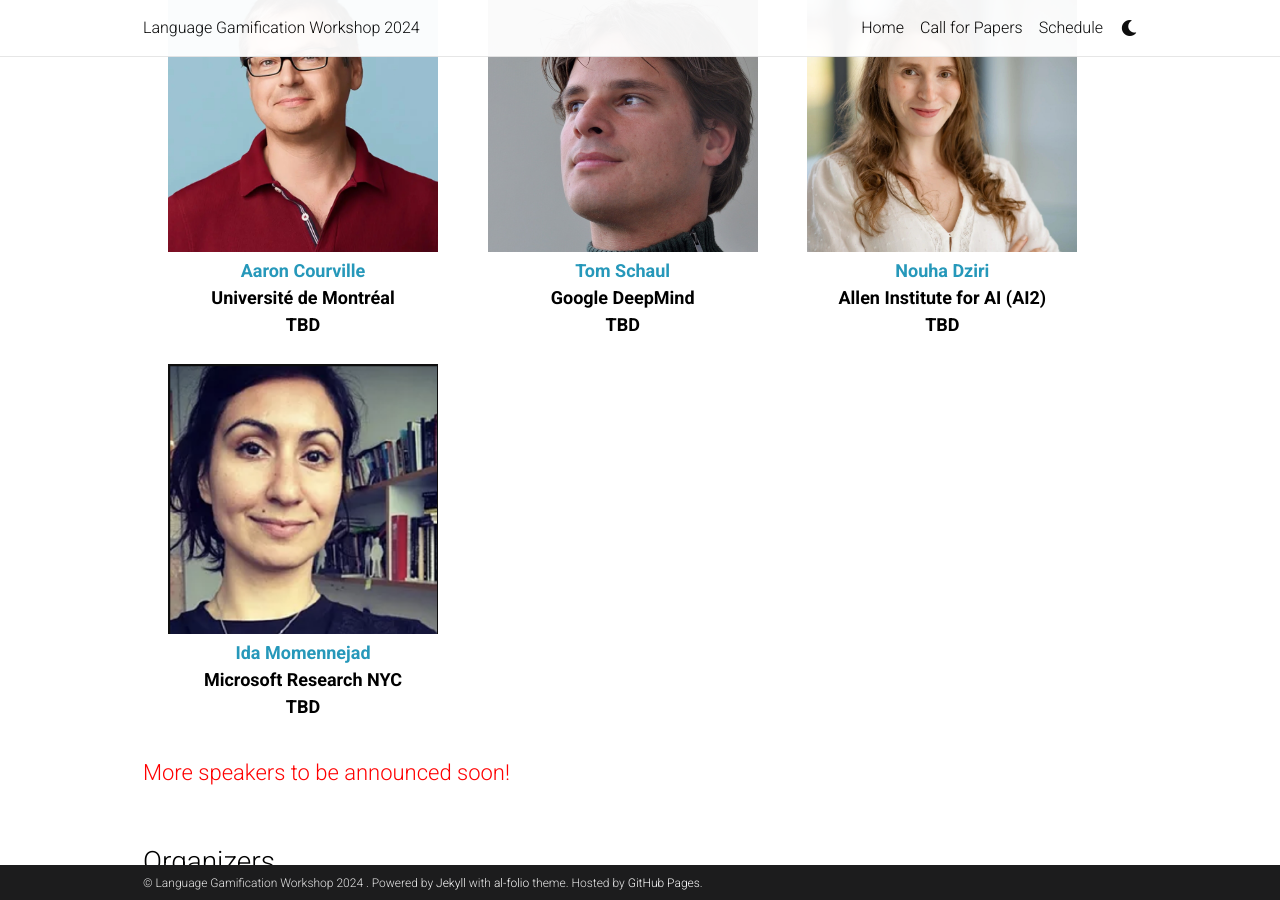
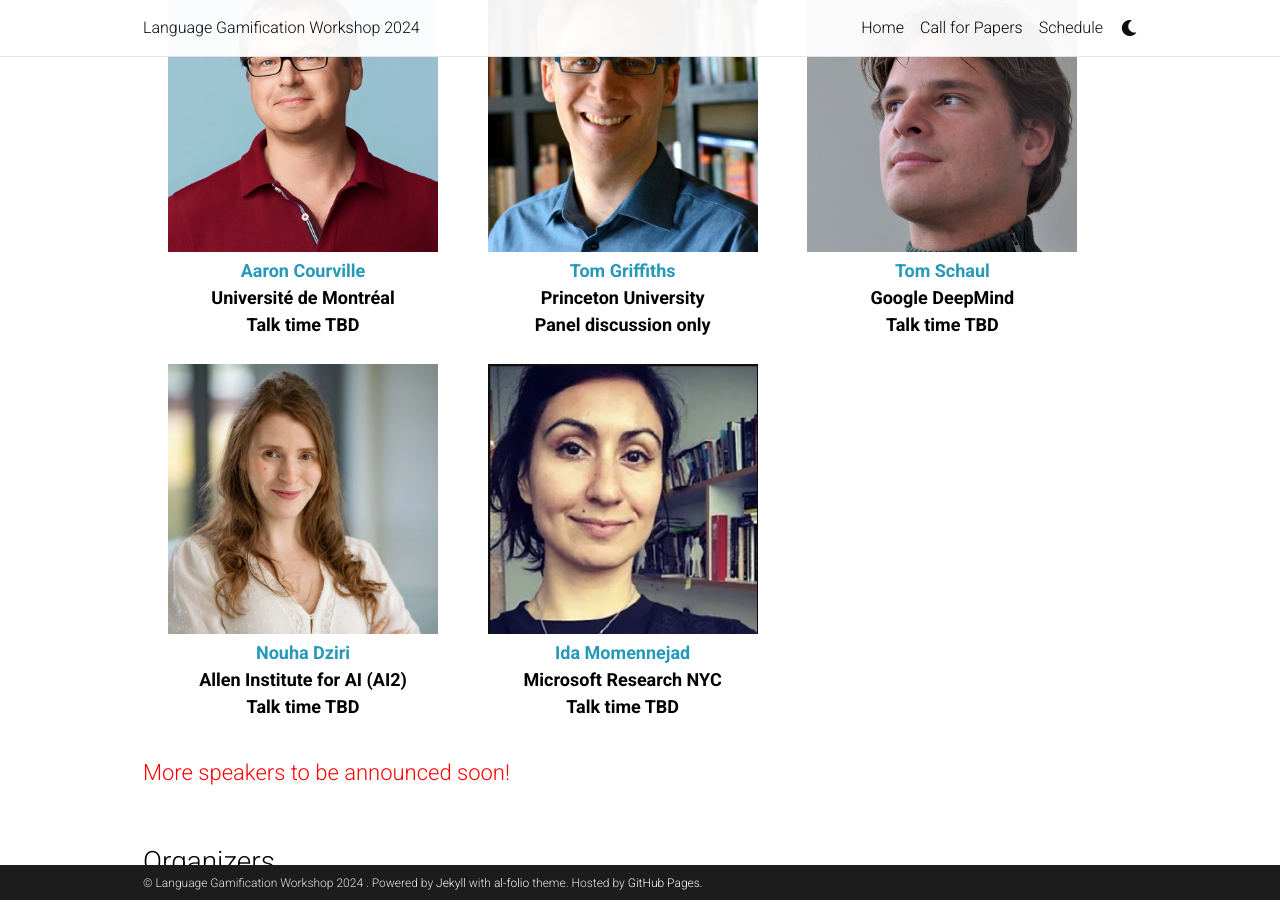
Before and after one commit to opensourcing-foundation-models/opensourcing-foundation-models.github.io, a Jekyll site: the page built from _pages/home.md, in a window 1280 px wide and 900 px high, scrolled down 1128 px. Built offline with Jekyll 4.4.1, drawn with Linux system fonts in a browser that asks for light colours; emoji names are drawn with the system emoji font; comment, search, counter and statistics services are not loaded; a style sheet for code colours, icons or effects is not loaded.

Commit message:
added tom griffiths

```diff
--- a/_pages/home.md
+++ b/_pages/home.md
@@ -61,22 +61,27 @@ This workshop invites an exploration of Language Gamification through a diverse
         <div class="sponsor">
             <img src="/assets/img/speakers/aaron_courville.jpeg" alt="Aaron">
             <p><a href="https://mila.quebec/en/directory/aaron-courville">Aaron Courville</a>
-            <br>Université de Montréal<br>TBD</p>
+            <br>Université de Montréal<br>Talk time TBD</p>
         </div>
         <div class="sponsor">
-            <img src="/assets/img/speakers/tom_schaul.jpg" alt="Tom">
+            <img src="/assets/img/speakers/tom_griffiths.jpg" alt="TomG">
+            <p><a href="https://cocosci.princeton.edu/tom/index.php">Tom Griffiths</a>
+            <br>Princeton University<br>Panel discussion only</p>
+        </div>
+        <div class="sponsor">
+            <img src="/assets/img/speakers/tom_schaul.jpg" alt="TomS">
             <p><a href="https://schaul.site44.com/">Tom Schaul</a>
-            <br>Google DeepMind<br>TBD</p>
+            <br>Google DeepMind<br>Talk time TBD</p>
         </div>
         <div class="sponsor">
             <img src="/assets/img/speakers/nouha_dziri.jpg" alt="Nouha">
             <p><a href="https://nouhadziri.github.io/">Nouha Dziri</a>
-            <br>Allen Institute for AI (AI2)<br>TBD</p>
+            <br>Allen Institute for AI (AI2)<br>Talk time TBD</p>
         </div>
         <div class="sponsor">
             <img src="/assets/img/speakers/ida.png" alt="Ida">
             <p><a href="https://www.momen-nejad.org/">Ida Momennejad</a>
-            <br>Microsoft Research NYC<br>TBD</p>
+            <br>Microsoft Research NYC<br>Talk time TBD</p>
         </div>
     </div>
 </html>
```
Also changed, not shown: assets/img/speakers/tom_griffiths.jpg (added).
